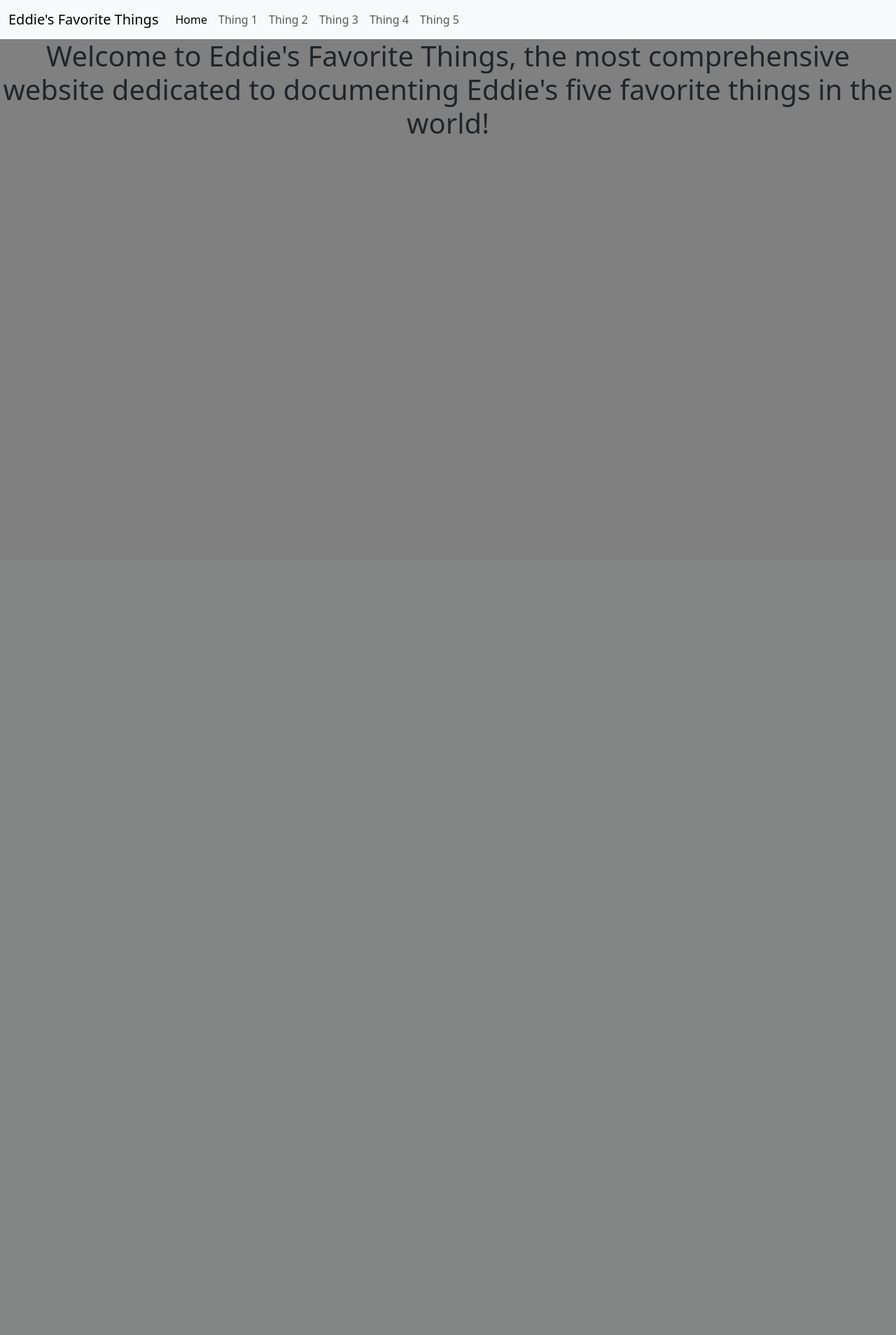
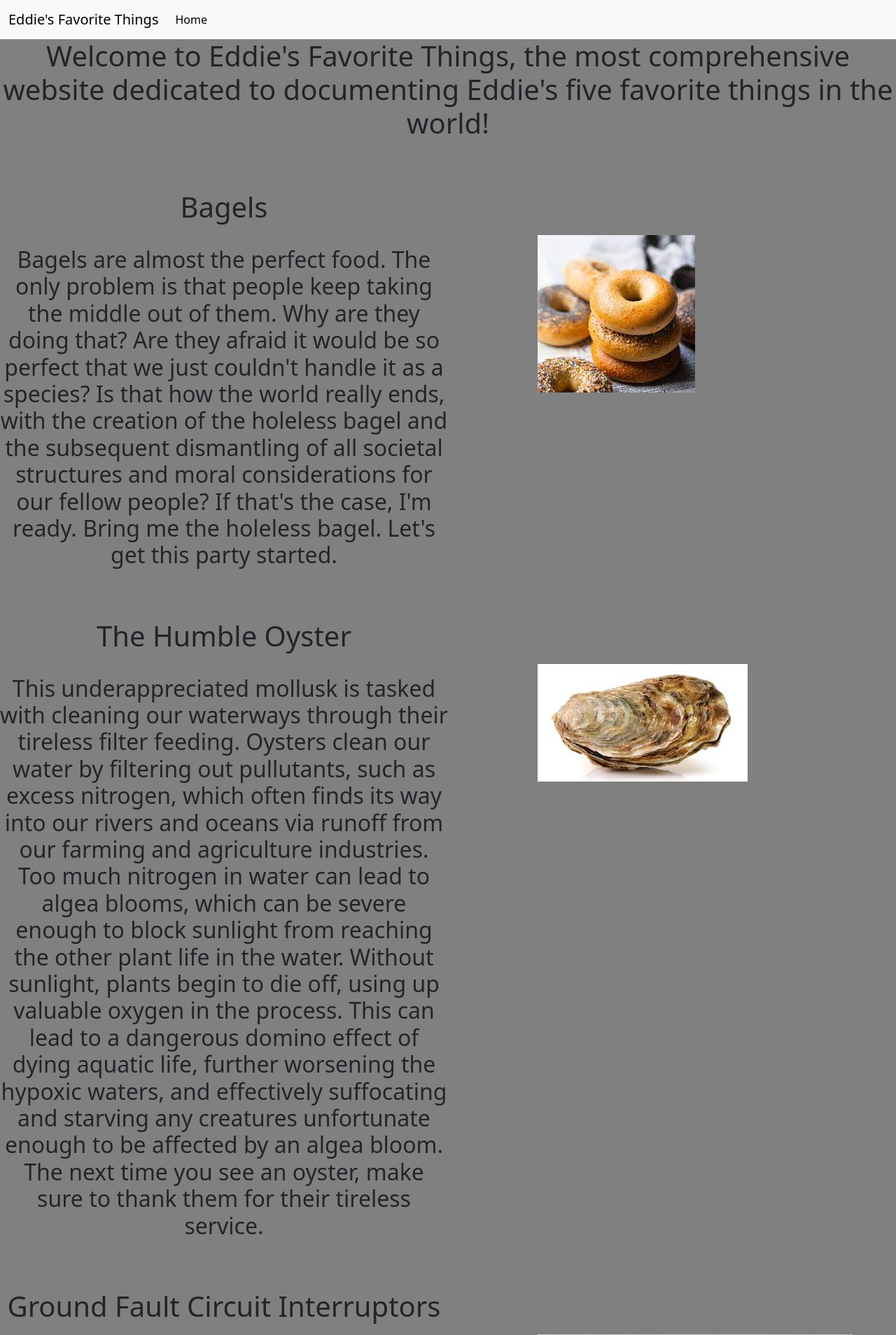
Before and after one commit to edbiggs/week5-day1-favorite-5-homework, a Flask app: page / in a window 1280 px wide. Shown: the top 1908 px of the page at 70% size. Before the commit the page ends 191 px from the top, so only its background shows below. Run offline with Flask 3, Linux system fonts and the light colour scheme.

Commit message:
Fixed it (I think)

```diff
--- a/app/routes.py
+++ b/app/routes.py
@@ -4,12 +4,7 @@ from app import app
 
 @app.route('/')
 def home_page():
-    return render_template('index.html')
-
-
-@app.route('/thing1')
-def thing_1():
-    favorite_thing = {
+    thing1 = {
             'name':"Bagels",
 
             'description':"""Bagels are almost the perfect food. The only problem is that people keep taking the middle out of them. Why are they
@@ -20,12 +15,7 @@ def thing_1():
             'image':"static/bagels.jpg",
             'image_alt':"Bagels"
     }
-
-    return render_template('thing1.html', favorite_thing = favorite_thing)
-
-@app.route('/thing2')
-def thing_2():
-    favorite_thing = {
+    thing2 = {
         'name':"The Humble Oyster",
 
         'description':"""This underappreciated mollusk is tasked with cleaning our waterways through their tireless filter feeding.
@@ -39,11 +29,7 @@ def thing_2():
                 'image':"static/oyster.jpg",
                 'image_alt':"Oysters"
     }
-    return render_template('thing2.html', favorite_thing = favorite_thing)
-
-@app.route('/thing3')
-def thing_3():
-    favorite_thing = {
+    thing3 = {
         'name':"Ground Fault Circuit Interruptors",
 
         'description':"""The ground fault circuit interruptor, or GFCI, is a common electrical safety device often found installed in bathrooms
@@ -57,11 +43,7 @@ def thing_3():
                 'image':"static/gfi.jpeg",
                 'image_alt':"gfci"
     }
-    return render_template('thing3.html', favorite_thing = favorite_thing)
-
-@app.route('/thing4')
-def thing_4():
-    favorite_thing = {
+    thing4 = {
         'name':"Miley Cyrus' Music as of Late",
 
         'description':""" She's been killing it, frankly. Not only has she put out several very impressive covers such as Edge of Seventeen and
@@ -72,11 +54,7 @@ def thing_4():
             'image':"static/miley_cyrus.jpg",
             'image_alt':"Miley Cyrus"
     }
-    return render_template('thing4.html', favorite_thing = favorite_thing)
-
-@app.route('/thing5')
-def thing_5():
-    favorite_thing = {
+    thing5 = {
         'name':"The Live Action Version of The Cat in The Hat Featuring Mike Myers",
 
         'description':"""I don't need to explain myself to you. It's a masterpiece, and if you disagree you're wrong.""",
@@ -84,4 +62,85 @@ def thing_5():
         'image':"static/cat_in_hat.jpg",
         'image_alt':"The Cat in the Hat"
     }
-    return render_template('thing5.html', favorite_thing = favorite_thing)
+    things = [thing1, thing2, thing3, thing4, thing5]
+    return render_template('index.html', things = things)
+
+
+# @app.route('/thing1')
+# def thing_1():
+#     favorite_thing = {
+#             'name':"Bagels",
+
+#             'description':"""Bagels are almost the perfect food. The only problem is that people keep taking the middle out of them. Why are they
+#             doing that? Are they afraid it would be so perfect that we just couldn't handle it as a species?
+#             Is that how the world really ends, with the creation of the holeless bagel and the subsequent dismantling of all
+#             societal structures and moral considerations for our fellow people? If that's the case, I'm ready. Bring me the holeless bagel. Let's get this party started.""",
+
+#             'image':"static/bagels.jpg",
+#             'image_alt':"Bagels"
+#     }
+
+#     return render_template('thing1.html', favorite_thing = favorite_thing)
+
+# @app.route('/thing2')
+# def thing_2():
+#     favorite_thing = {
+#         'name':"The Humble Oyster",
+
+#         'description':"""This underappreciated mollusk is tasked with cleaning our waterways through their tireless filter feeding.
+#                 Oysters clean our water by filtering out pullutants, such as excess nitrogen, which often finds its way into our
+#                 rivers and oceans via runoff from our farming and agriculture industries. Too much nitrogen in water can lead to algea
+#                 blooms, which can be severe enough to block sunlight from reaching the other plant life in the water. Without sunlight,
+#                 plants begin to die off, using up valuable oxygen in the process. This can lead to a dangerous domino effect of dying
+#                 aquatic life, further worsening the hypoxic waters, and effectively suffocating and starving any creatures unfortunate
+#                 enough to be affected by an algea bloom. The next time you see an oyster, make sure to thank them for their tireless service.""",
+
+#                 'image':"static/oyster.jpg",
+#                 'image_alt':"Oysters"
+#     }
+#     return render_template('thing2.html', favorite_thing = favorite_thing)
+
+# @app.route('/thing3')
+# def thing_3():
+#     favorite_thing = {
+#         'name':"Ground Fault Circuit Interruptors",
+
+#         'description':"""The ground fault circuit interruptor, or GFCI, is a common electrical safety device often found installed in bathrooms
+#                 or any rooms where water and electrical circuits may come into contact with eachother. The GFCI monitors the current going
+#                 out to any device it is powering, and compares it to the current returning to ground. If the power returning to ground is lower than
+#                 expected, that could indicate that the current has found an alternate route to ground, such as a puddle of water or even a person.
+#                 As soon as a drop in return voltage is detected, the GFCI is tripped like a circuit breaker, cutting the power in as little as 1/40th
+#                 of a second, potentially saving lives in the process. The GFCI is truly an unsung hero of
+#                 OSHA compliance, as well as household safety.""",
+
+#                 'image':"static/gfi.jpeg",
+#                 'image_alt':"gfci"
+#     }
+#     return render_template('thing3.html', favorite_thing = favorite_thing)
+
+# @app.route('/thing4')
+# def thing_4():
+#     favorite_thing = {
+#         'name':"Miley Cyrus' Music as of Late",
+
+#         'description':""" She's been killing it, frankly. Not only has she put out several very impressive covers such as Edge of Seventeen and
+#             Heart of Glass, but she's also found her own unique style with her original work. Her success is further compounded by
+#             succesful collaborations with artists such as Dua Lipa, Sia, Brandi Carlisle, Joan Jett, and Billy Idol. Miley Cyrus has,
+#             at least in my eyes, fully redeemed herself from her Hannah Montana days and has emerged as a superstar in pop music.""",
+
+#             'image':"static/miley_cyrus.jpg",
+#             'image_alt':"Miley Cyrus"
+#     }
+#     return render_template('thing4.html', favorite_thing = favorite_thing)
+
+# @app.route('/thing5')
+# def thing_5():
+#     favorite_thing = {
+#         'name':"The Live Action Version of The Cat in The Hat Featuring Mike Myers",
+
+#         'description':"""I don't need to explain myself to you. It's a masterpiece, and if you disagree you're wrong.""",
+
+#         'image':"static/cat_in_hat.jpg",
+#         'image_alt':"The Cat in the Hat"
+#     }
+#     return render_template('thing5.html', favorite_thing = favorite_thing)
--- a/app/templates/base.html
+++ b/app/templates/base.html
@@ -19,7 +19,7 @@
           <li class="nav-item">
             <a class="nav-link active" aria-current="page" href="/">Home</a>
           </li>
-          <li class="nav-item">
+          <!-- <li class="nav-item">
             <a class="nav-link" href="/thing1">Thing 1</a>
           </li>
           <li class="nav-item">
@@ -33,7 +33,7 @@
           </li>
           <li class="nav-item">
             <a class="nav-link" href="/thing5">Thing 5</a>
-          </li>
+          </li> -->
         </ul>
       </div>
     </div>
--- a/app/templates/index.html
+++ b/app/templates/index.html
@@ -3,4 +3,22 @@
 {% block content %}
 <h1 style="text-align: center;">Welcome to Eddie's Favorite Things, the most comprehensive website dedicated to documenting Eddie's five favorite things in the world! </h1>
 
+
+{% for thing in things %}
+
+<div class="flex-container">
+    <div class="flex-item">
+        <h1 style="text-align: center">
+            {{thing['name']}}
+        </h1>
+        <h2>
+            {{thing['description']}}
+        </h2>
+    </div>
+    <div class="flex-item">
+        <img src="{{thing['image']}}" alt="thing['image_alt']">
+    </div>
+</div>
+
+{% endfor %}
 {% endblock %}
```
